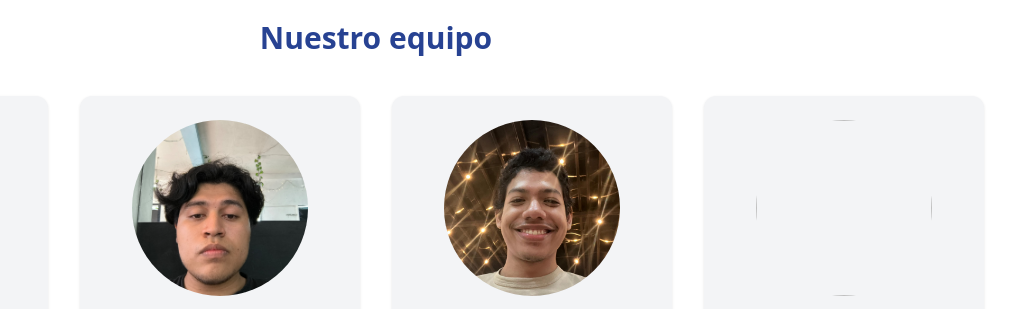
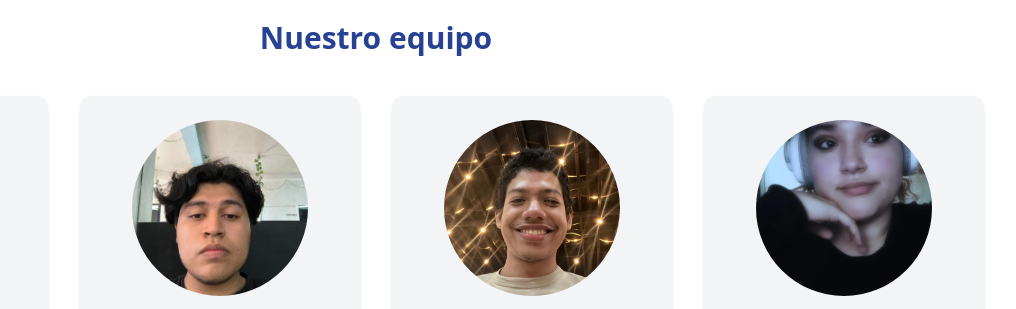
Before and after one commit to Aslly-Hernandez/desafio-3-spl404-g02l, a website: page src/index.html in a window 1280 px wide. Shown: the part 1420-1729 px from the top of the page, 264-1280 px from the left. Drawn offline with Linux system fonts and the light colour scheme; files that its build step writes are made by us from their sources; animation ran at ten frames a second.

Commit message:
add member image

```diff
--- a/src/index.html
+++ b/src/index.html
@@ -93,7 +93,7 @@
           </div>
           <div class="card hidden-anim-l">
             <div class="bg-gray-100 rounded-xl shadow p-6 hover:shadow-lg transition">
-              <img src="" class="mx-auto rounded-full w-44 h-44 object-cover mb-4">
+              <img src="images/member4.jpg" class="mx-auto rounded-full w-44 h-44 object-cover mb-4">
               <h4 class="text-xl font-semibold text-base">Fernanda Guardado</h4>
               <p class="text-base-alt">GA220455</p>
             </div>
```
Also changed, not shown: src/css/style.css, src/images/member4.jpg (added).
